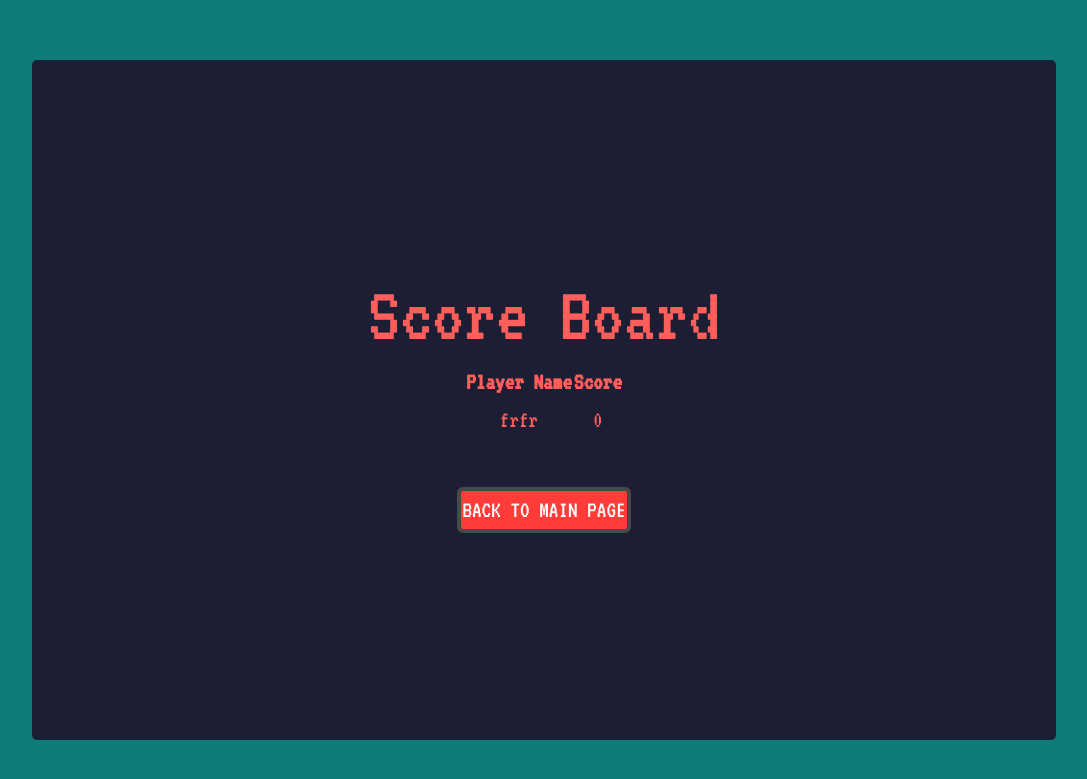
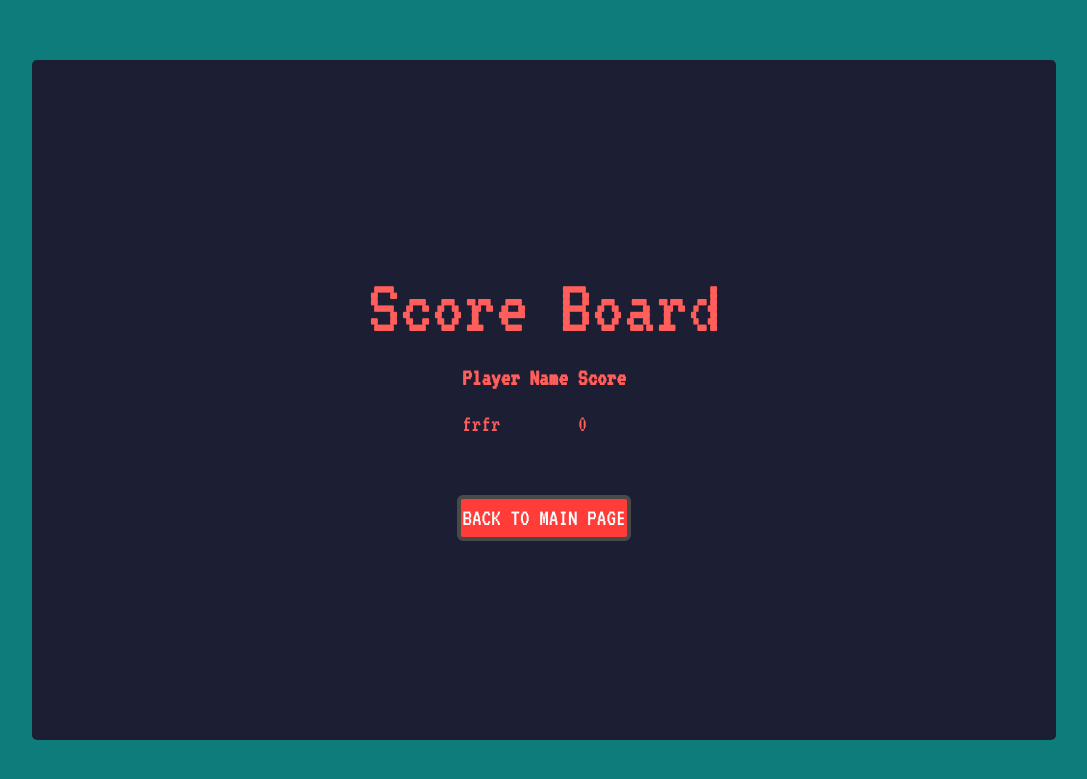
Before and after one commit to raygiang/tdgame, a PHP site: page /scoreboard.php in a window 1280 px wide. Shown: the top 779 px of the page, without its empty margins (96-1183 px from the left). Run offline with PHP 8.4, Linux system fonts and the light colour scheme; data comes from the database, SQL or seed files in the repository; style sheets or scripts are compiled from the project's sources; some libraries are stand-ins or nearby versions.

Commit message:
score shows up in descending order and limited to 10 results

```diff
--- a/scoreboard.php
+++ b/scoreboard.php
@@ -25,7 +25,7 @@
             <?php
 
           //Select statement
-            $sql = "select * from player";
+            $sql = "select * from player ORDER BY score DESC LIMIT 10";
           //Select query on PDO
             $conn->query($sql);
 
--- a/stylesheets/CSS/scoreboard.css
+++ b/stylesheets/CSS/scoreboard.css
@@ -6,6 +6,10 @@
 }
 .titleDiv table tbody {
   color: #FF5E5B;
+}
+.titleDiv table tbody th, .titleDiv table tbody td {
+  padding: 5px;
+  text-align: left;
 }
 
 .button {
--- a/stylesheets/SCSS/scoreboard.scss
+++ b/stylesheets/SCSS/scoreboard.scss
@@ -6,6 +6,10 @@ $primary-button:#FF3C38;
 		font-size: 1.5em;
 		tbody{
 			color: #FF5E5B;
+			th, td {
+				padding: 5px;
+				text-align: left;
+			}
 		}
 	}
 
```
Also changed, not shown: 1 other file.
